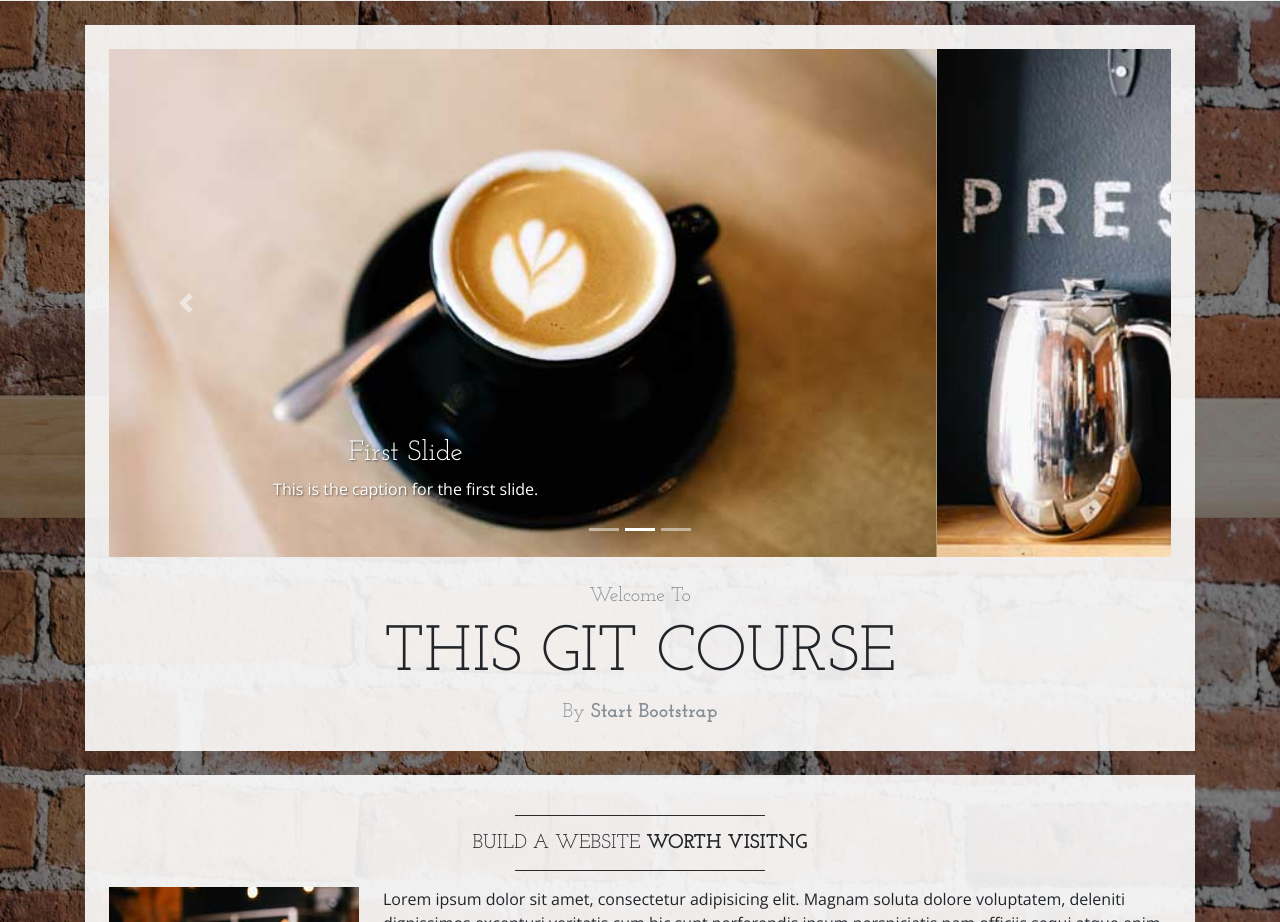
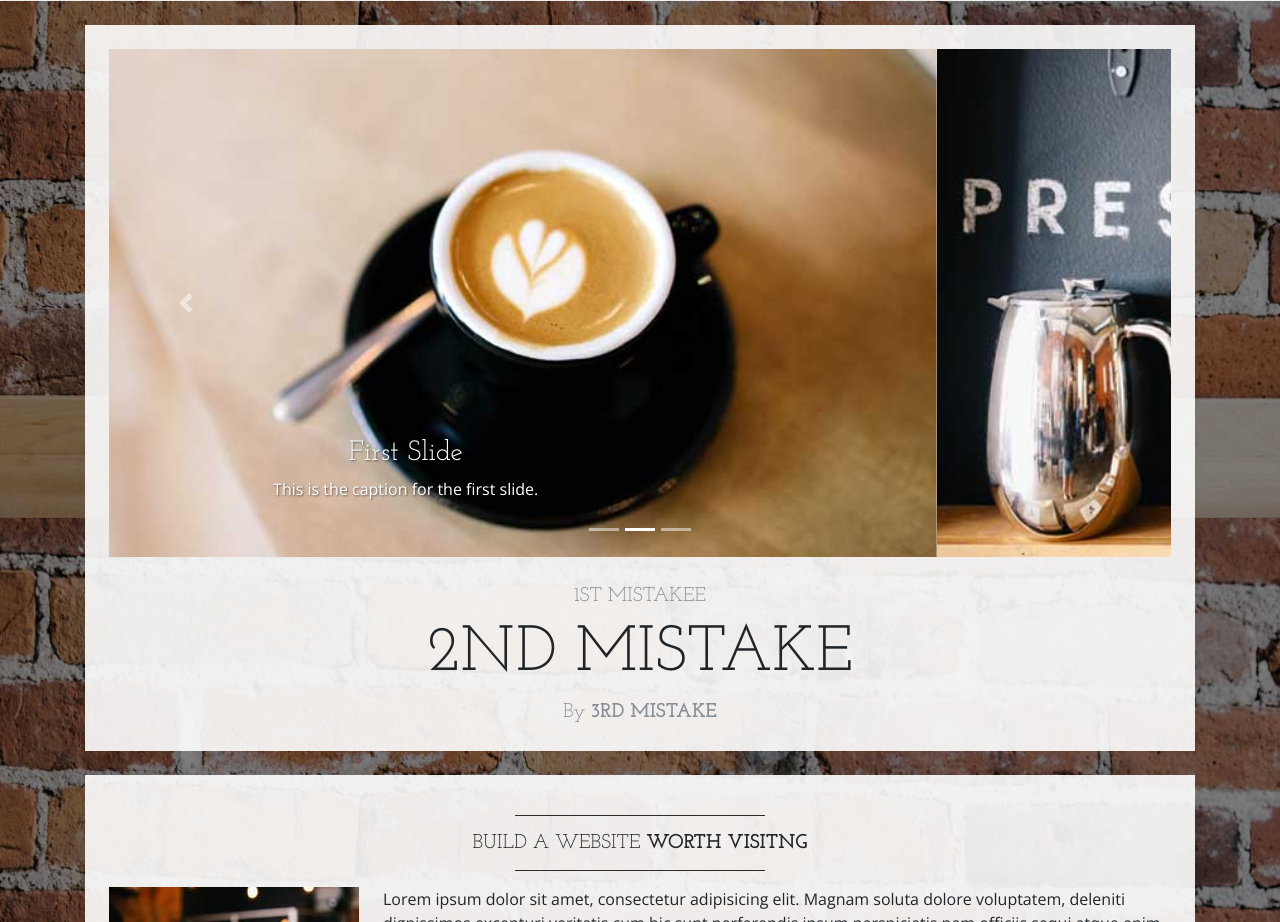
Before and after one commit to JasonDuquain/learnable-git-course, a website: page index.html in a window 1280 px wide. Shown: the part 282-1204 px from the top of the page. Drawn offline with nearby package versions, Linux system fonts and the light colour scheme.

Commit message:
commiting our 3rd mistake - left other 2 in place

```diff
--- a/index.html
+++ b/index.html
@@ -99,10 +99,10 @@
         </div>
         <!-- Welcome Message -->
         <div class="text-center mt-4">
-          <div class="text-heading text-muted text-lg">Welcome To</div>
-          <h1 class="my-2">THIS GIT COURSE</h1>
+          <div class="text-heading text-muted text-lg">1ST MISTAKEE</div>
+          <h1 class="my-2">2ND MISTAKE</h1>
           <div class="text-heading text-muted text-lg">By
-            <strong>Start Bootstrap</strong>
+            <strong>3RD MISTAKE</strong>
           </div>
         </div>
       </div>
```
